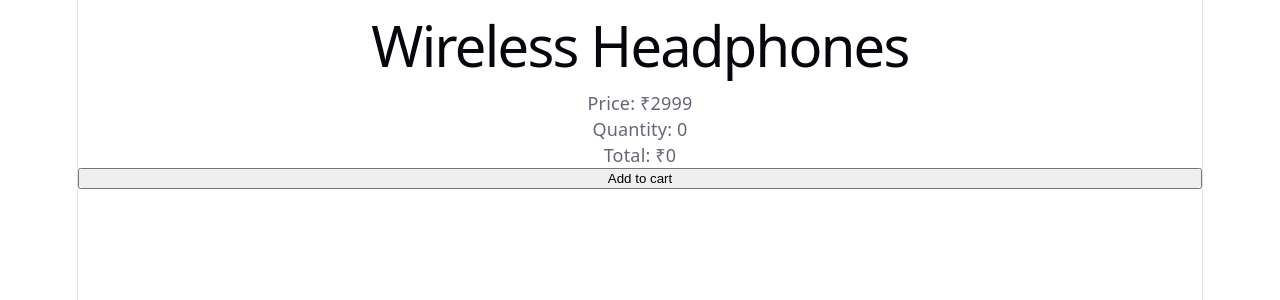
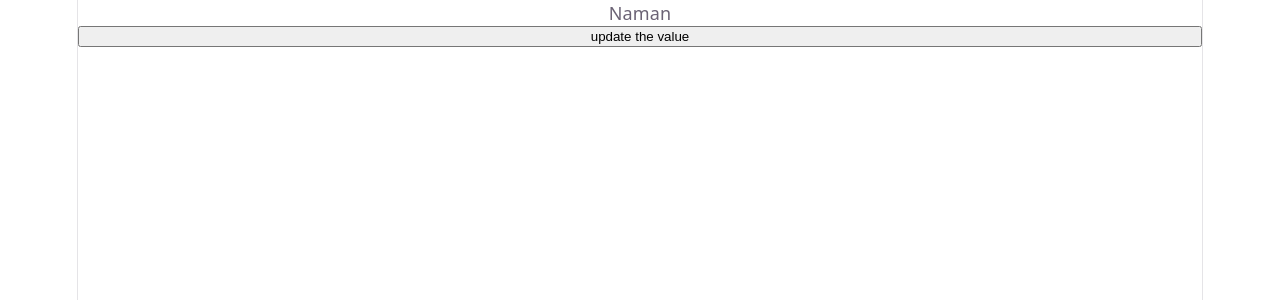
Before and after one commit to telusko-aliens/react-complete-course, a React (Vite) app in the folder module-04-hooks-and-state/: page / in a window 1280 px wide. Shown: the top 300 px of the page. Built offline with nearby package versions, Linux system fonts and the light colour scheme.

Commit message:
Module 04 Topic 09: Objects in State

```diff
--- a/module-04-hooks-and-state/src/App.jsx
+++ b/module-04-hooks-and-state/src/App.jsx
@@ -1,10 +1,30 @@
+import { useState } from "react";
 import "./App.css";
-import ProductCardInfo from "./ProductCardInfo";
 
 function App() {
+  const [user, setUser] = useState({
+    name: "Naman",
+    role: "Developer",
+    Address: {
+      city: "Mumbai",
+      country: "India",
+    },
+  });
+
+  function handleValue() {
+    setUser({
+      ...user,
+      Address: {
+        ...user.Address,
+        city: "Indore",
+      },
+      name: "Gaurav",
+    });
+  }
   return (
     <>
-      <ProductCardInfo name="Wireless Headphones" price={2999} />
+      <p>{user.name}</p>
+      <button onClick={handleValue}>update the value</button>
     </>
   );
 }
```
